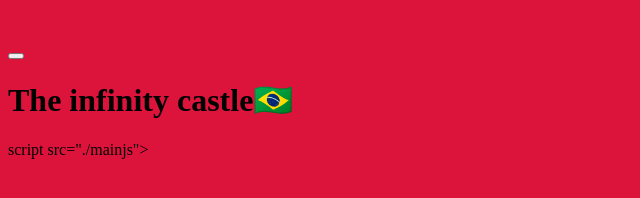
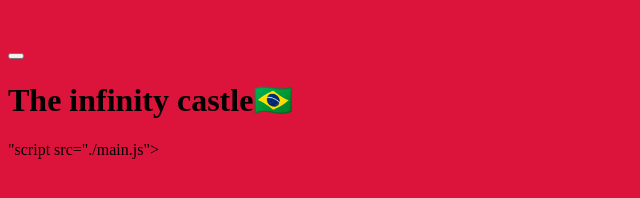
Before and after one commit to arthurmouracordeiro-ctrl/aventura, a plain HTML site: page index.html in a window 1280 px wide. Shown: the full height of the page, 0-640 px from the left. Drawn offline with Linux system fonts and the light colour scheme.

Commit message:
Update index.html

```diff
--- a/index.html
+++ b/index.html
@@ -13,6 +13,6 @@
     <button></button>
     </button></button></main>
   <h1>The infinity castle🇧🇷</h1>
-    script src="./mainjs"></script>
+    "script src="./main.js"></script>
 </body>
 </html>
```
